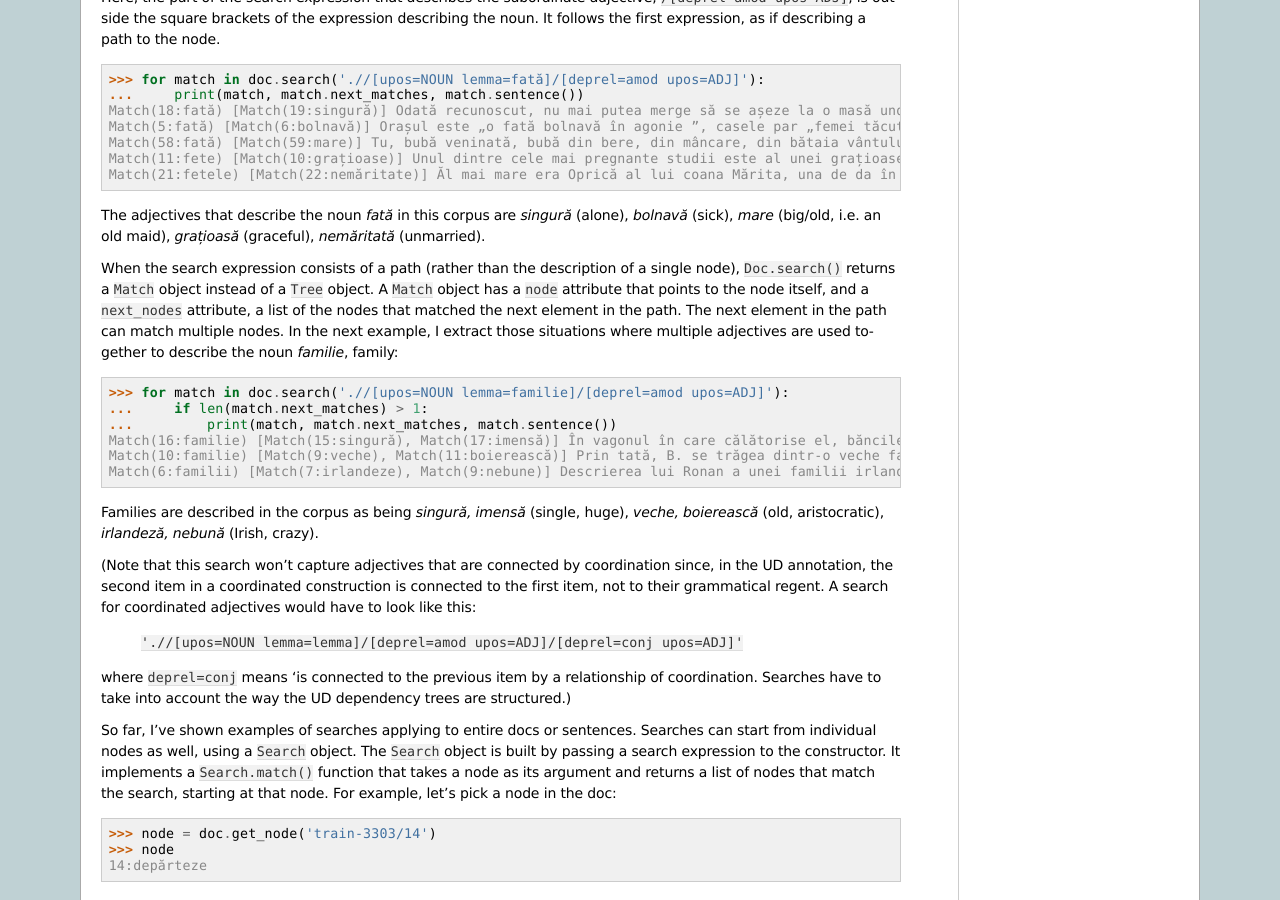
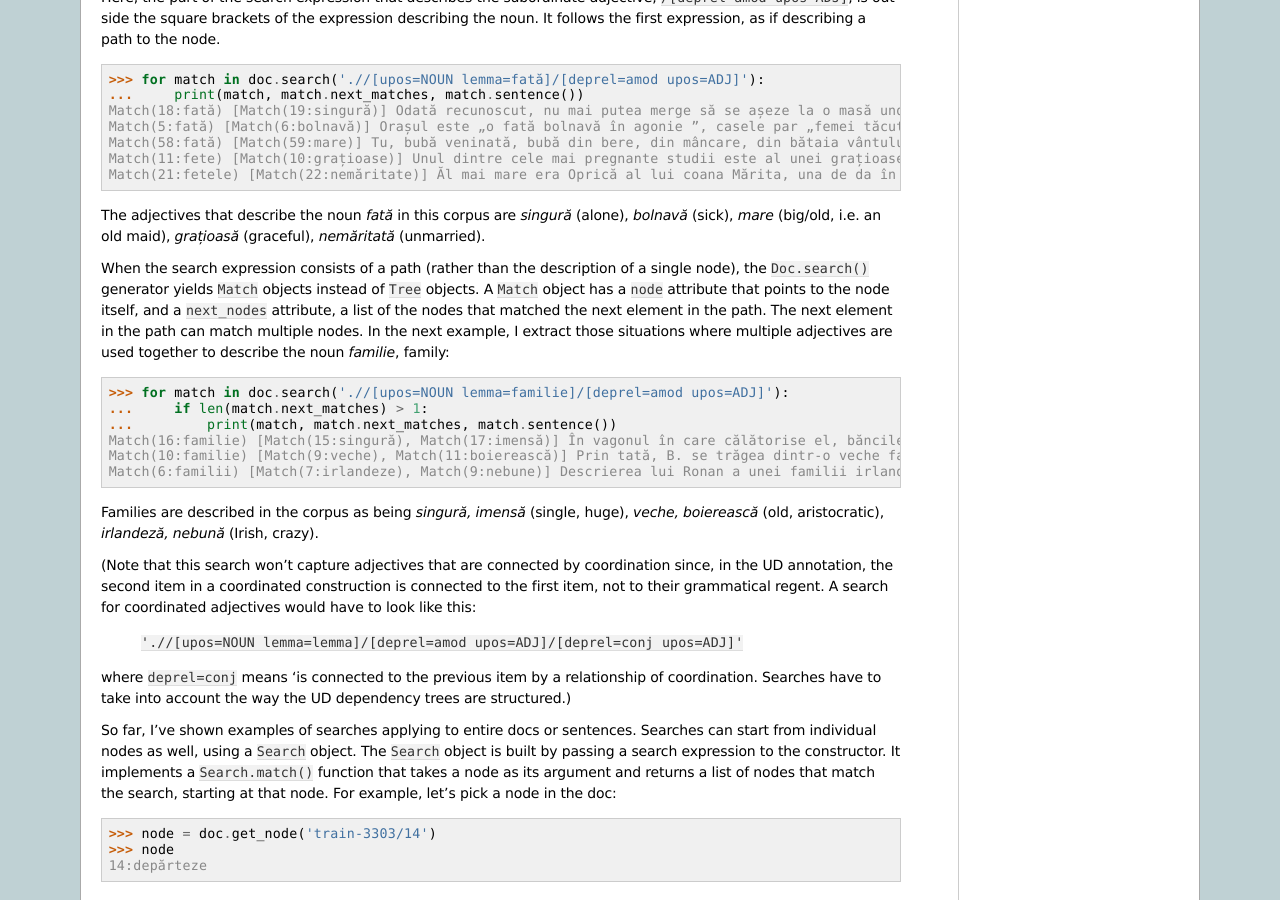
Before and after one commit to serban-hartular/conllu-path, a Sphinx documentation site: the page built from docs/source/usage.rst, in a window 1280 px wide and 900 px high, scrolled down 3810 px. Built offline with Sphinx 7.4.7, drawn with Linux system fonts in a browser that asks for light colours; some of the changed text lies outside the part shown.

Commit message:
Minor changes to docs

```diff
--- a/docs/source/usage.rst
+++ b/docs/source/usage.rst
@@ -259,8 +259,8 @@ The adjectives that describe the noun *fată* in this corpus are
 *mare* (big/old, i.e. an old maid), *grațioasă* (graceful), *nemăritată* (unmarried).
 
 When the search expression consists of a path (rather than the description of a
-single node), ``Doc.search()`` returns a ``Match`` object instead of a ``Tree``
-object.
+single node), the ``Doc.search()`` generator yields ``Match`` objects instead of ``Tree``
+objects.
 A ``Match`` object has a ``node`` attribute that points to the node itself,
 and a ``next_nodes`` attribute, a list of the nodes that matched the next element
 in the path. The next element in the path can match multiple nodes. In the
--- a/pyproject.toml
+++ b/pyproject.toml
@@ -4,7 +4,7 @@ build-backend = "hatchling.build"
 
 [project]
 name = "conllu_path"
-version = "0.0.5"
+version = "0.0.6"
 authors = [
   { name="Serban Hartular", email="hartular@gmail.com" },
 ]
```
Also changed, not shown: other parts of docs/source/usage.rst (+1 -1 lines), 5 other files.
